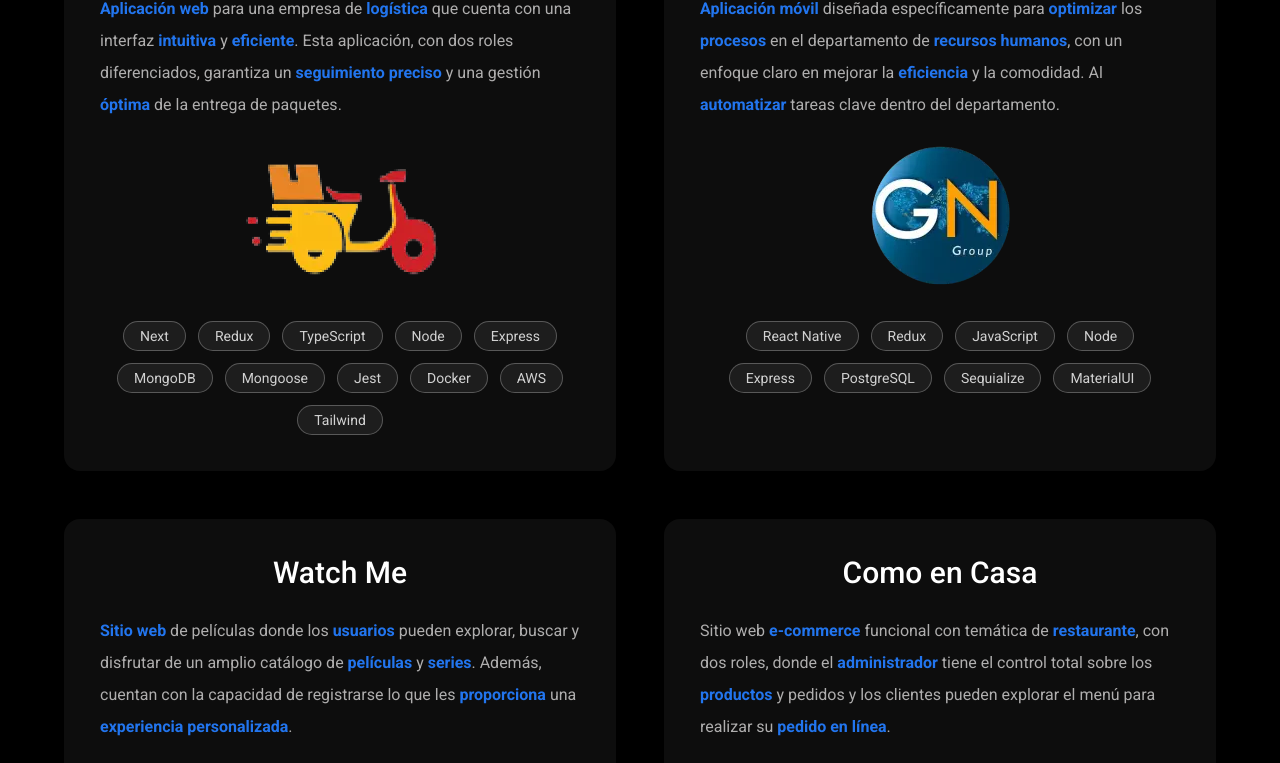
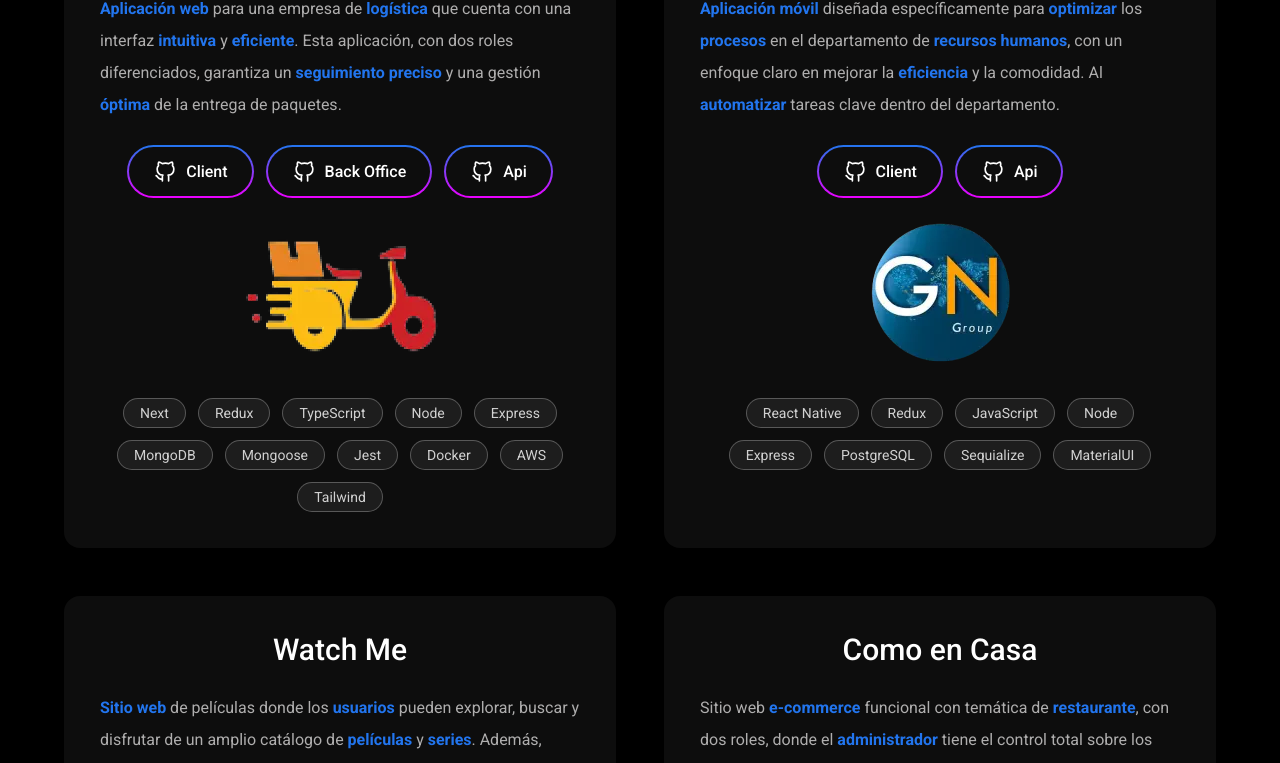
Before and after one commit to RafaMojica/Portfolio-Rafael-Mojica, a Next.js app: page / in a window 1280 px wide. Shown: the part 1771-2534 px from the top of the page. Built offline with nearby package versions, Linux system fonts and the light colour scheme.

Commit message:
feat: add common link primary

```diff
--- /dev/null
+++ b/src/common/LinkPrimary.tsx
@@ -0,0 +1,26 @@
+import { Github } from "@/icons/Github";
+import Link from "next/link";
+import React, { ComponentPropsWithoutRef, FC } from "react";
+
+interface LinkButtonProps extends ComponentPropsWithoutRef<"a"> {
+  href: string;
+  name: string;
+}
+
+const LinkPrimary: FC<LinkButtonProps> = ({ href, name }) => {
+  return (
+    <Link
+      href={href}
+      target="_blank"
+      rel="noreferrer"
+      aria-label={`enlace repositorio github`}
+      className="p-[2px] rounded-full font-medium bg-gradient-to-b from-dGradientPrimary to-dGradientSecondary hover:scale-110 duration-500 ease-in-out"
+    >
+      <div className="flex gap-2 justify-center items-center px-6 py-3 rounded-full bg-[#0D0D0D] text-dSecondary hover:text-dBg hover:bg-gradient-to-b hover:from-dGradientPrimary hover:to-dGradientSecondary">
+        <Github /> {name}
+      </div>
+    </Link>
+  );
+};
+
+export default LinkPrimary;
--- a/src/components/Navbar.tsx
+++ b/src/components/Navbar.tsx
@@ -94,7 +94,7 @@ const Navbar = () => {
             href={`${CONTACTS.cv.href}`}
             target="_blank"
             rel="noreferrer"
-            className="px-7 py-3 rounded-full font-medium text-dSecondary hover:text-dBg duration-300 ease-in-out
+            className="px-6 py-3 rounded-full font-medium text-dSecondary hover:text-dBg duration-300 ease-in-out
           bg-gradient-to-b from-dGradientPrimary/80 to-dGradientSecondary/80
           hover:from-dGradientPrimary hover:to-dGradientSecondary"
           >
--- a/src/components/Projects.tsx
+++ b/src/components/Projects.tsx
@@ -4,6 +4,7 @@ import Link from "next/link";
 import Layout from "@/common/Layout";
 import MainTitle from "@/common/MainTitle";
 import Card from "@/common/Card";
+import LinkPrimary from "@/common/LinkPrimary";
 import { ExternalLink } from "@/icons/ExternalLink";
 import { PROJECTS } from "@/data/project";
 
@@ -15,7 +16,16 @@ const Projects = () => {
     >
       <MainTitle title="Proyectos" />
       <div className="grid md:grid-cols-2 gap-8 xl:gap-12 justify-center items-center">
-        {PROJECTS.map(({ name, web, description, image, technologies }) => {
+        {PROJECTS.map(
+          ({
+            name,
+            web,
+            description,
+            image,
+            technologies,
+            repositoryFront,
+            repositoryBack,
+          }) => {
             return (
               <Card key={name}>
                 <div className="flex justify-center items-center gap-2 text-dSecondary text-2xl md:text-3xl font-medium">
@@ -35,6 +45,20 @@ const Projects = () => {
                   className="text-dPrimary leading-6 md:leading-8 text-sm sm:text-base"
                   dangerouslySetInnerHTML={{ __html: description }}
                 />
+                <div className="flex flex-wrap gap-3 justify-center items-center">
+                  {repositoryFront.client && (
+                    <LinkPrimary href={repositoryFront.client} name="Client" />
+                  )}
+                  {repositoryFront.backOffice && (
+                    <LinkPrimary
+                      href={repositoryFront.backOffice}
+                      name="Back Office"
+                    />
+                  )}
+                  {repositoryBack.api && (
+                    <LinkPrimary href={repositoryBack.api} name="Api" />
+                  )}
+                </div>
                 <Image src={image} alt={`logo del proyecto ${name}`} />
                 <div className="flex flex-wrap justify-center items-center gap-3 pt-3">
                   {technologies.map(({ name }) => {
@@ -50,7 +74,8 @@ const Projects = () => {
                 </div>
               </Card>
             );
-        })}
+          }
+        )}
       </div>
     </Layout>
   );
--- a/src/data/project.ts
+++ b/src/data/project.ts
@@ -44,7 +44,10 @@ const PROJECT = {
       TECHNOLOGIES.Sequialize,
       TECHNOLOGIES.MaterialUI,
     ],
-    repositoryFront: { client: "https://github.com/RafaMojica/FRONT-App-RRHH" },
+    repositoryFront: {
+      backOffice: "",
+      client: "https://github.com/RafaMojica/FRONT-App-RRHH",
+    },
     repositoryBack: { api: "https://github.com/RafaMojica/BACK-App-RRHH" },
   },
   WatchMe: {
@@ -63,6 +66,7 @@ const PROJECT = {
       TECHNOLOGIES.Sass,
     ],
     repositoryFront: {
+      backOffice: "",
       client: "https://github.com/RafaMojica/FRONT-Web-WatchMe",
     },
     repositoryBack: { api: "https://github.com/RafaMojica/BACK-Web-WatchMe" },
@@ -82,7 +86,10 @@ const PROJECT = {
       TECHNOLOGIES.Sequialize,
       TECHNOLOGIES.Sass,
     ],
-    repositoryFront: { client: "https://github.com/RafaMojica/Como-en-casa" },
+    repositoryFront: {
+      backOffice: "",
+      client: "https://github.com/RafaMojica/Como-en-casa",
+    },
     repositoryBack: {
       api: "https://github.com/RafaMojica/Como-en-casa/tree/main/api",
     },
```
Lines whose indentation alone changed are shown as unchanged.
